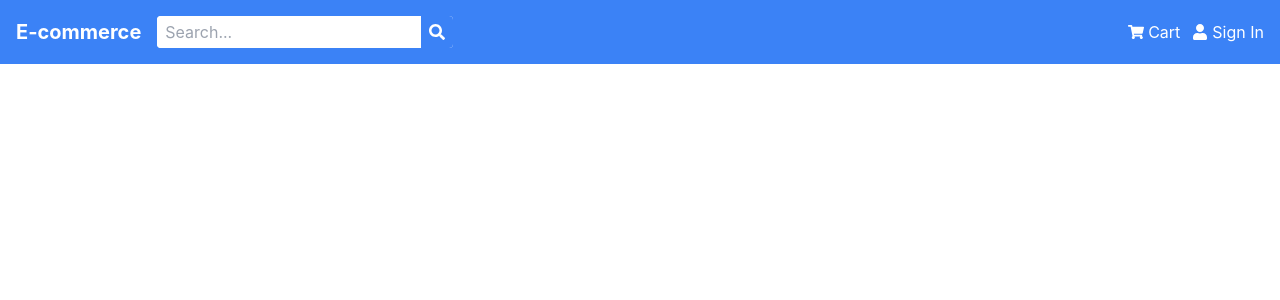
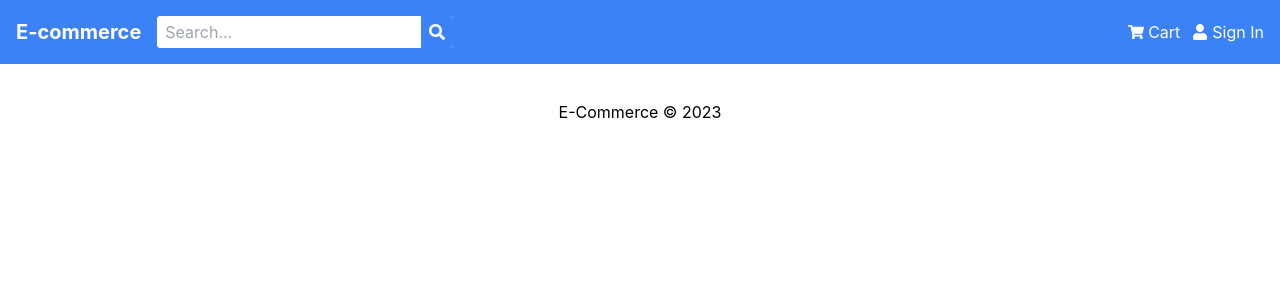
Before and after one commit to cleverice007/e-commerce-mern, a React (Create React App) app in the folder frontend/: page / in a window 1280 px wide. Shown: the top 300 px of the page. Built offline with nearby package versions, Linux system fonts and the light colour scheme.

Commit message:
footer component

```diff
--- a/frontend/src/App.tsx
+++ b/frontend/src/App.tsx
@@ -1,6 +1,6 @@
 import React from 'react';
 import Header from './components/Header';
-
+import Footer from './components/Footer';
 
 
 const App = () => {
@@ -9,6 +9,7 @@ const App = () => {
       <Header />
       <main className='py-3'>
       </main>
+      <Footer />
     </>
   );
 };
--- /dev/null
+++ b/frontend/src/components/Footer.tsx
@@ -0,0 +1,13 @@
+import React from 'react';
+
+const Footer: React.FC = () => {
+  const currentYear = new Date().getFullYear();
+
+  return (
+    <footer className="bg-white text-gray text-center py-3">
+      <p>E-Commerce &copy; {currentYear}</p>
+    </footer>
+  );
+};
+
+export default Footer;
```
